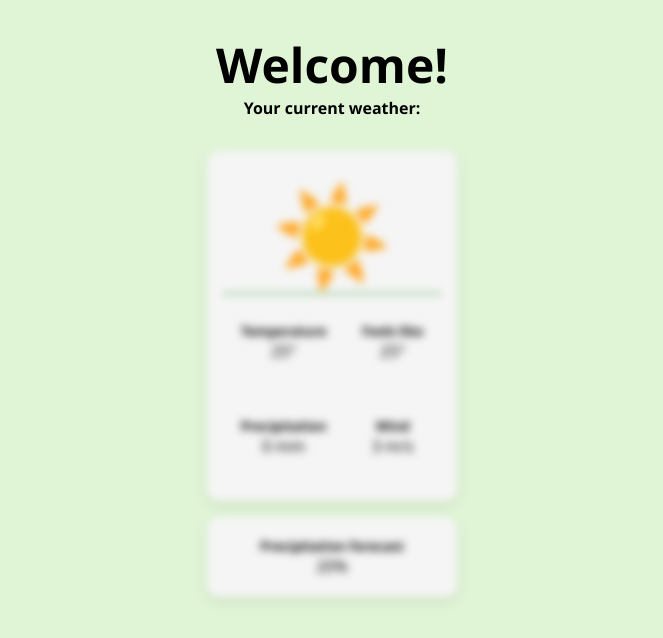
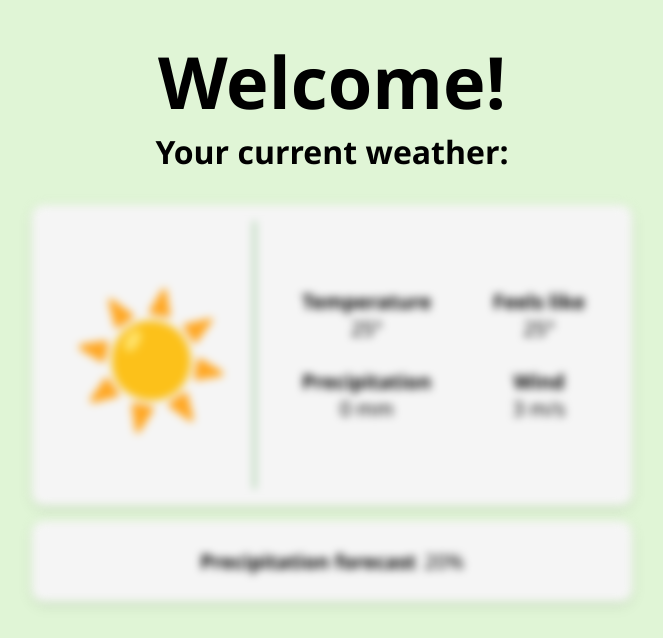
Before and after one commit to lindabertling/weather-app, a plain HTML site: page index.html in a window 1280 px wide. Shown: the whole page, without its empty margins (308-971 px from the left). Drawn offline with nearby package versions, Linux system fonts and the light colour scheme.

Commit message:
cleaned up + styling for desktop

```diff
--- a/src/main.js
+++ b/src/main.js
@@ -1,7 +1,6 @@
 // selectors
 const weatherWrapper = document.querySelector(".weather-wrapper");
 const weatherIcon = document.querySelector(".weather-icon");
-const weatherData = document.querySelector(".weather-data"); // ?
 const temperature = document.querySelector(".temperature");
 const feelsLike = document.querySelector(".feels-like");
 const precipitation = document.querySelector(".precipitation");
@@ -108,16 +107,3 @@ const setWeatherIcon = (weatherIcon) => {
       break;
   }
 };
-
-// getWeather(10, 10)
-//   .then((res) => {
-//     weatherIcon.textContent = setWeatherIcon(res.weatherIconCode);
-//     temperature.textContent = res.temperature;
-//     feelsLike.textContent = res.feelsLike;
-//     precipitation.textContent = res.precipitation;
-//     wind.textContent = res.wind;
-//     precipitationForecast.textContent = res.precipitationForecast;
-//     weatherWrapper.classList.remove("blurred");
-//     precipitationForecastWrapper.classList.remove("blurred");
-//   })
-//   .catch((e) => console.log("Error: " + e));
--- a/src/style.css
+++ b/src/style.css
@@ -18,10 +18,17 @@ h3 {
   font-size: 16px;
 }
 
+h5 {
+  font-size: 16px;
+}
+
+p {
+  font-size: 16px;
+}
+
 .main-content-wrapper {
   height: 100vh;
   width: 100vw;
-
   padding: 32px 16px;
 
   display: flex;
@@ -29,13 +36,6 @@ h3 {
   align-items: center;
 
   background-color: rgb(224, 245, 214);
-}
-
-.location-info {
-  margin: 32px 0;
-  text-transform: uppercase;
-
-  text-align: center;
 }
 
 .weather-wrapper {
@@ -47,6 +47,7 @@ h3 {
   border-radius: 12px;
   background-color: whitesmoke;
   box-shadow: rgba(0, 0, 0, 0.1) 0px 4px 12px;
+
   display: flex;
   flex-direction: column;
   align-items: center;
@@ -96,3 +97,56 @@ h3 {
 .precipitation-forecast p {
   margin-top: 8px;
 }
+
+@media only screen and (min-width: 992px) {
+  .weather-wrapper {
+    flex-direction: row;
+    width: 600px;
+    height: 300px;
+  }
+
+  .weather-icon {
+    border-bottom: none;
+    border-right: 1px solid green;
+    font-size: 128px;
+    align-items: center;
+    margin-right: 16px;
+    height: 100%;
+    width: 40%;
+  }
+
+  .weather-icon {
+    height: 100%;
+    width: 60%;
+  }
+
+  .precipitation-forecast-wrapper {
+    width: 600px;
+    flex-direction: row;
+    align-items: center;
+    justify-content: center;
+  }
+  .precipitation-forecast-wrapper h5 {
+    margin-right: 8px;
+  }
+
+  h1 {
+    font-size: 72px;
+  }
+
+  h2 {
+    font-size: 54px;
+  }
+
+  h3 {
+    font-size: 32px;
+  }
+
+  h5 {
+    font-size: 20px;
+  }
+
+  p {
+    font-size: 20px;
+  }
+}
```
